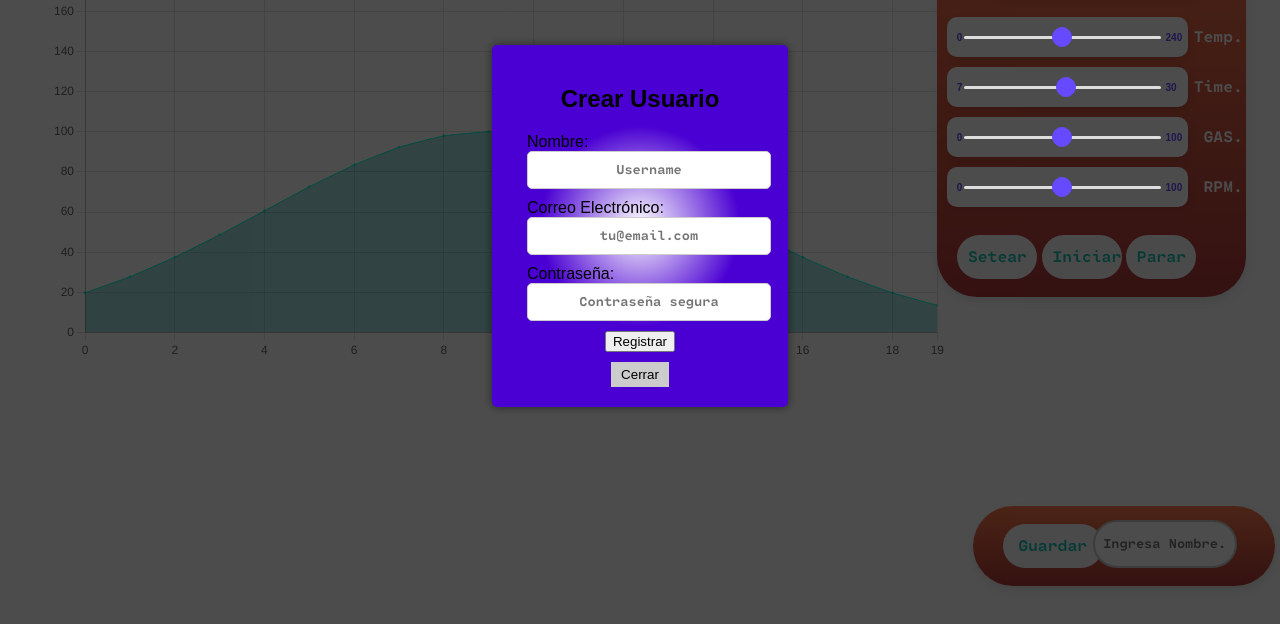
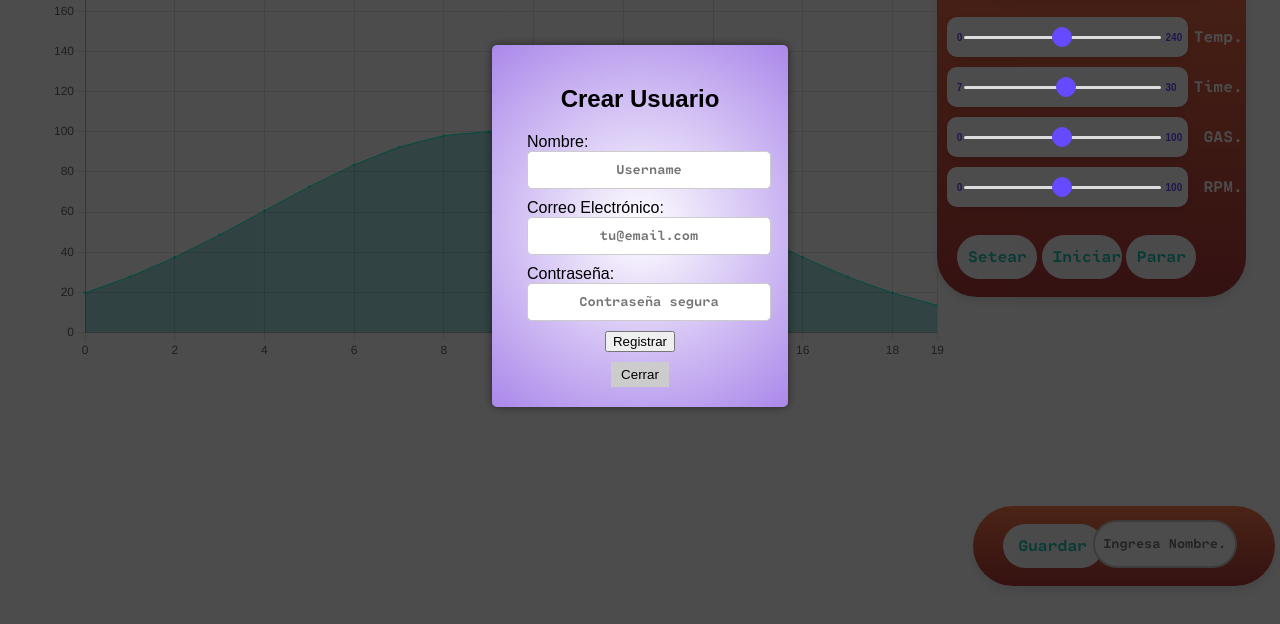
Before and after one commit to RDJ20/ProyectoTostadora1, a plain HTML site: page ProyectoTostadora/Pagina Web/Login/admin/admin.html in a window 1280 px wide. Both pictures are taken after a click on the button "Crear Usuario". Shown: the part 174-798 px from the top of the page. Drawn offline with nearby package versions, Linux system fonts and the light colour scheme; no server answers.

Commit message:
Ajustes de estabilidad

```diff
--- a/ProyectoTostadora/Pagina Web/Login/admin/admin.css
+++ b/ProyectoTostadora/Pagina Web/Login/admin/admin.css
@@ -111,7 +111,7 @@ body {
     z-index: 1;
     width: 20%;
     margin: 0 auto;
-    background: radial-gradient(100px at center, #ffffff, #4a00d2);
+    background: radial-gradient(500px at center, #ffffff, #4a00d2);
 }
 
   button#cerrarFormulario {
```
